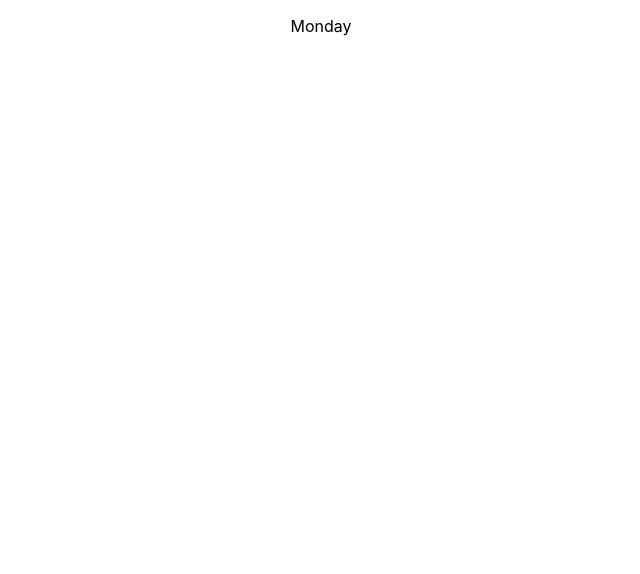
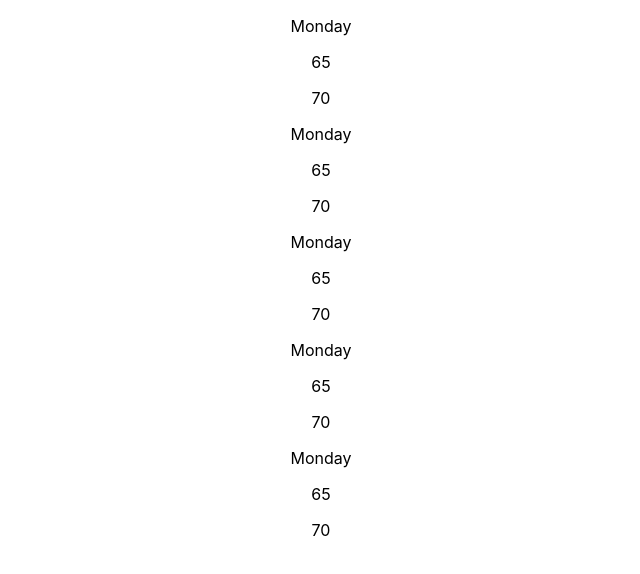
Before and after one commit to devrlora/weatherapp, a React (Create React App) app in the folder weatherapp/: page / in a window 1280 px wide. Shown: the top 574 px of the page, without its empty margins (319-959 px from the left). Built offline with nearby package versions, Linux system fonts and the light colour scheme.

Commit message:
add values to object day,min,max

```diff
--- a/weatherapp/src/App.js
+++ b/weatherapp/src/App.js
@@ -7,11 +7,25 @@ function App() {
     <div className="App">
       <div className='weather-container'>
       <Days
-      day='Monday'/>
-      <Days />
-      <Days />
-      <Days />
-      <Days />
+      day='Monday'
+      max={70}
+      min={65}/>
+      <Days
+      day='Monday'
+      max={70}
+      min={65}/>
+      <Days
+      day='Monday'
+      max={70}
+      min={65}/>
+      <Days
+      day='Monday'
+      max={70}
+      min={65}/>
+      <Days
+      day='Monday'
+      max={70}
+      min={65}/>
       </div>
 
     </div>
```
